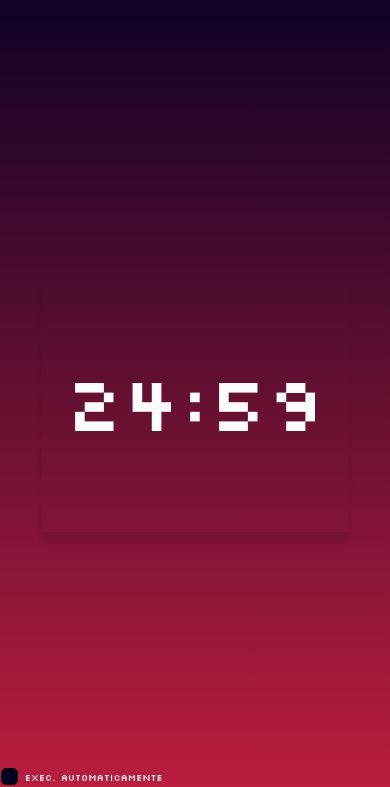
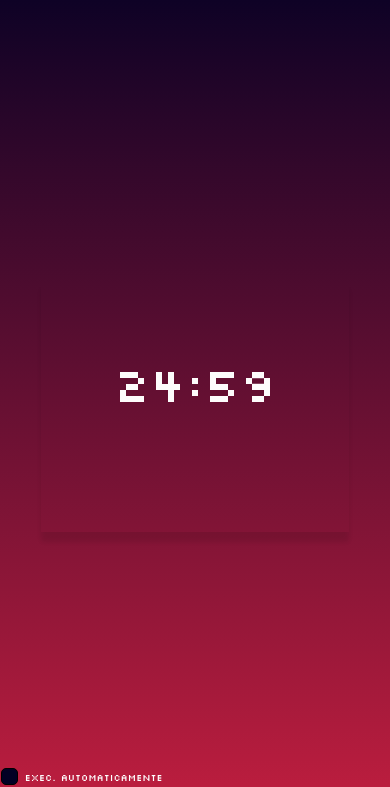
Before and after one commit to igorAnthony/timer-pomodoro, a plain HTML site: page index.html in a window 390 px wide. Both pictures are taken after a click on the button "INICIAR". Shown: the part 57-844 px from the top of the page. Drawn offline with nearby package versions, Linux system fonts and the light colour scheme.

Commit message:
atualizando atributos visuais no campo de minutos

```diff
--- a/index.html
+++ b/index.html
@@ -61,7 +61,7 @@
 
 
         <div id="timer" class="row" style="display:none;height: 100%;">
-                <div class="container-minutes-style container-input col-4">
+                <div class="container-minutes-style container-input col-6">
                     <h2 id="minutes" class="text-center"></h2>
                 </div>
         </div>
--- a/style.css
+++ b/style.css
@@ -184,7 +184,7 @@ button:focus{
         font-size: 5rem;
     }
     h2{
-        font-size: 4rem;
+        font-size: 3rem;
     }
 }
 @media(max-width:600px){
@@ -209,6 +209,9 @@ button:focus{
     .input-style{
         font-size: 3rem;
     }
+    h2{
+        font-size: 2.5rem;
+    }
     .font-style{
         font-size: .8rem;
     }
```
